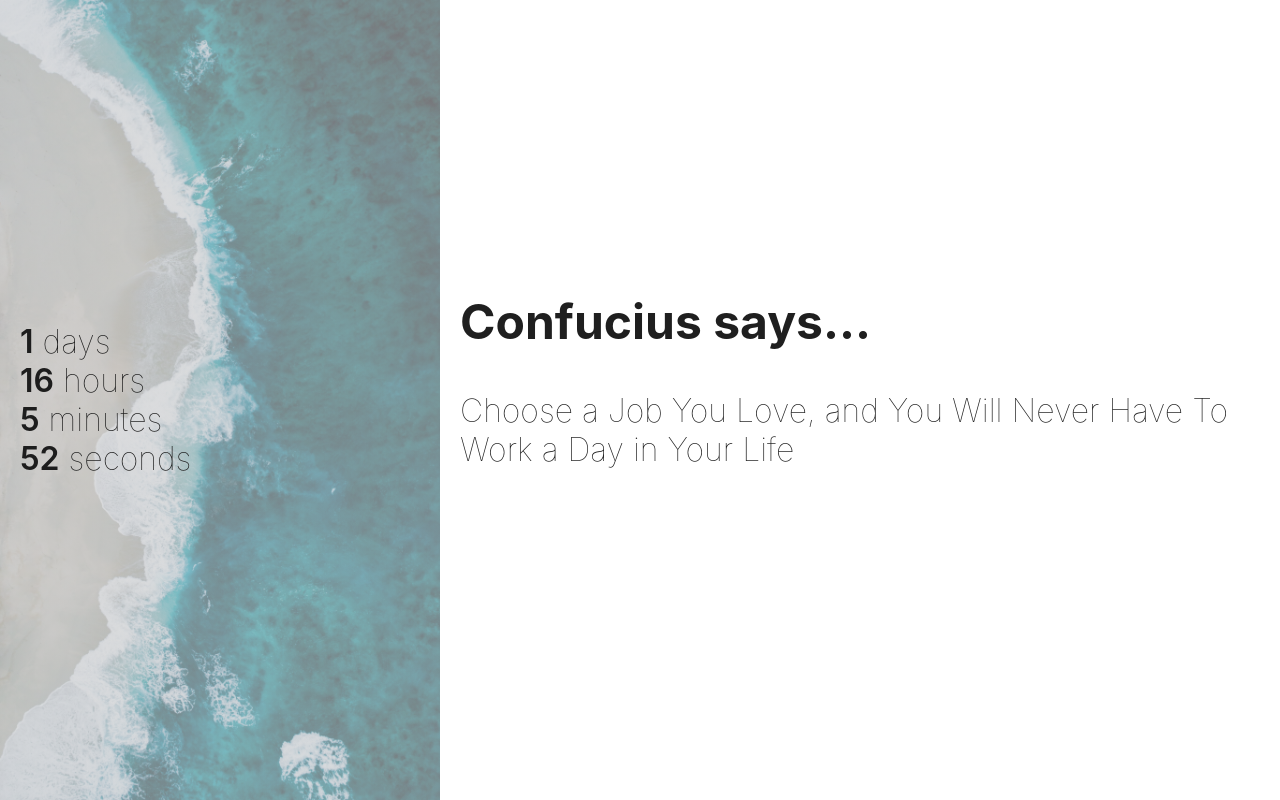
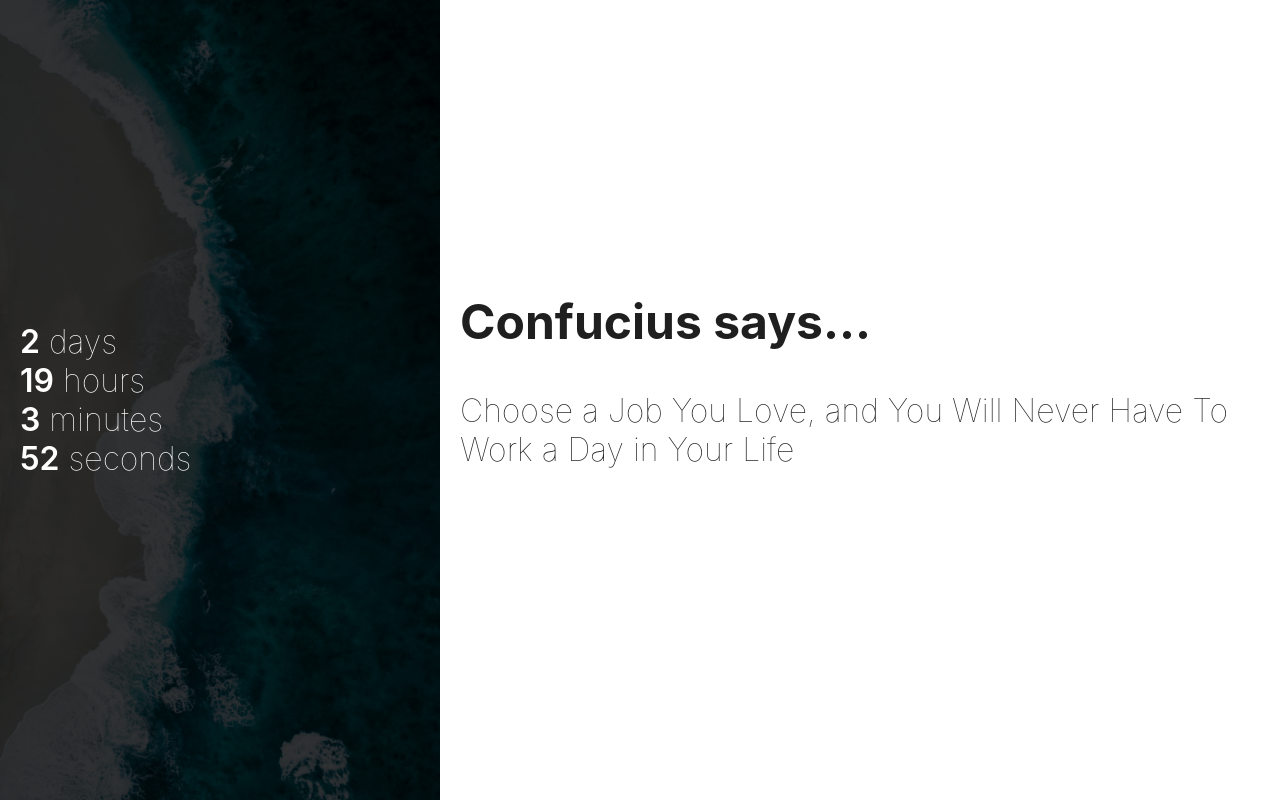
Before and after one commit to motokikasai/lifecycle-countdown, a React (Create React App) app: page / in a window 1280 px wide. Built offline with nearby package versions, Linux system fonts and the light colour scheme; what react-animations would draw is missing.

Commit message:
Further test

```diff
--- a/src/App.js
+++ b/src/App.js
@@ -33,7 +33,7 @@ class App extends React.Component {
             counter={this.counter}
             header="Confucius says..."
             subheader="Choose a Job You Love, and You Will Never Have To Work a Day in Your Life"
-            theme="light"
+            // theme="light"
             backgroundImage={true}
           />
         ) : (
--- a/src/components/Countdown/index.js
+++ b/src/components/Countdown/index.js
@@ -6,7 +6,7 @@ class Countdown extends React.Component {
   constructor(props) {
     super(props);
 
-    this.deadline = "2020-04-25T14:35:00";
+    this.deadline = "2020-04-26T17:33:00";
     const difference = new Date(this.deadline) - new Date();
 
     this.state = {
```
